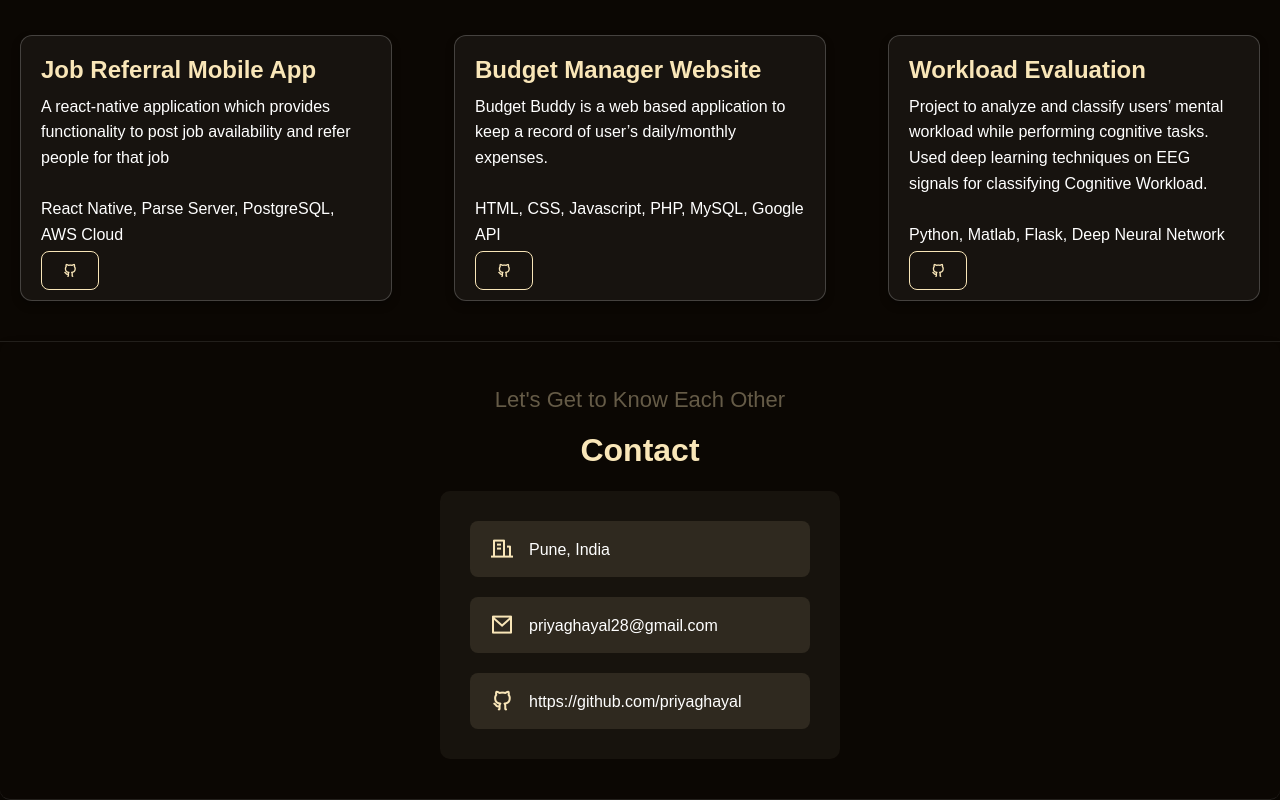
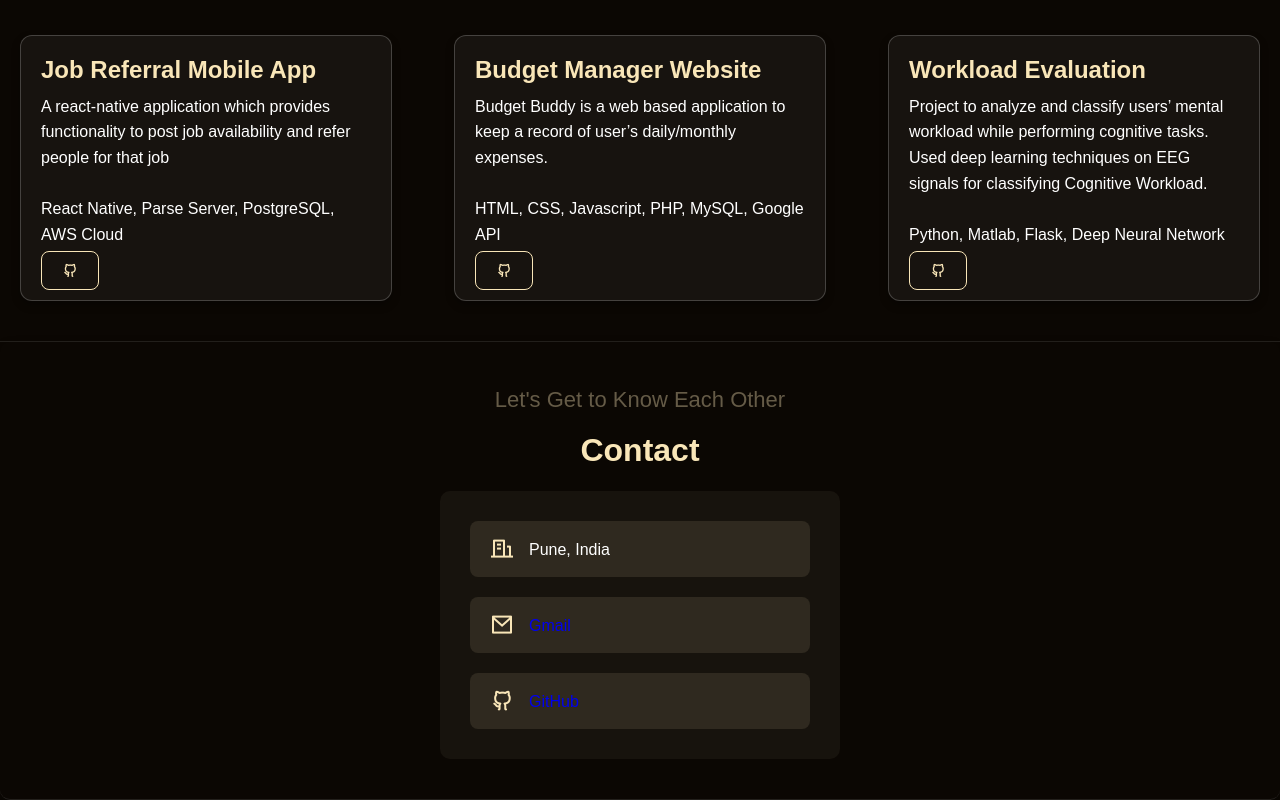
Before and after one commit to priyaghayal/portfolio, a React (Vite) app: page / in a window 1280 px wide. Shown: the part 1858-2658 px from the top of the page. Built offline with nearby package versions, Linux system fonts and the light colour scheme; a web font is replaced by a local one.

Commit message:
[added] link to mail and github

```diff
--- a/src/Components/Contact/Contact.jsx
+++ b/src/Components/Contact/Contact.jsx
@@ -15,11 +15,11 @@ function Contact() {
                 </div>
                 <div className={contactCSS.contact_detail}>
                     <i className="ri-mail-line"></i>
-                    <p>priyaghayal28@gmail.com</p>
+                    <p><a href="priyaghayal28@gmail.com">Gmail</a></p>
                 </div>
                 <div className={contactCSS.contact_detail}>
                     <i className="ri-github-line"></i>
-                    <p>https://github.com/priyaghayal</p>
+                    <p><a href="https://github.com/priyaghayal" target="_blank">GitHub</a></p>
                 </div>
             </div>
         </div>
```
